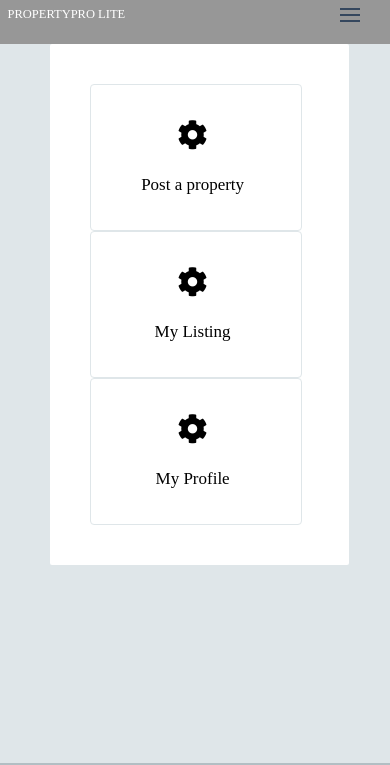
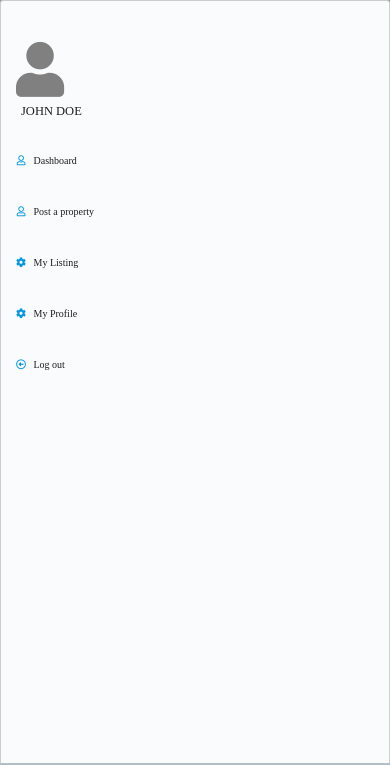
Before and after one commit to okikiola11/PropertyPro, a plain HTML site: page UI/user-dashboard.html in a window 390 px wide. Both pictures are taken after a click on the link 350 px from the left and 14 px from the top of the page. Shown: the top 765 px of the page. Drawn offline with Linux system fonts and the light colour scheme; some icons are missing; a web font is replaced by a local one.

Commit message:
[Feature #166670428] Add the user dashboard features and css file

```diff
--- a/UI/asset/css/user.css
+++ b/UI/asset/css/user.css
@@ -158,6 +158,11 @@ span:after {
     text-transform: uppercase;
 }
 
+.logo span a {
+    text-decoration: none;
+    color: #ffffff;
+}
+
 .main-content {
     padding-top: 44px;
     background: #dfe6e9;
@@ -192,6 +197,11 @@ span:after {
 .container-inner__i {
     padding: 35px 1px;
     text-align: center;
+}
+
+.container-inner__i a {
+    text-decoration: none;
+    color: rgb(30, 30, 30);
 }
 
 .container-inner__i span i {
--- a/UI/asset/js/main.js
+++ b/UI/asset/js/main.js
@@ -0,0 +1,6 @@
+const navTrigger = document.querySelector('.nav-trigger');
+const sideNav = document.querySelector('.side-nav');
+
+navTrigger.addEventListener('click', () => {
+    sideNav.classList.toggle('visible');
+});
--- a/UI/user-dashboard.html
+++ b/UI/user-dashboard.html
@@ -18,7 +18,7 @@
     <header>
         <div class="logo" id="logo">
             <i class="fa fa-tachometer"></i>
-            <span>PropertyPro Lite</span>
+            <span><a href="index.html">PropertyPro Lite</a></span>
         </div>
 
         <!-- <div class="logo--b">
@@ -79,20 +79,26 @@
             <div class="container">
                 <div class="container-inner">
                     <div class="container-inner__i">
+                        <a href="post-a-property.html">
                             <span><i class="fas fa-cog"></i></span>
                             <div class="fas-txt">Post a property</div>
+                        </a>
                     </div>
                 </div>
                 <div class="container-inner">
                     <div class="container-inner__i">
+                        <a href="my-listing.html">
                             <span><i class="fas fa-cog"></i></span>
                             <div class="fas-txt">My Listing</div>
+                        </a>
                     </div>
                 </div>
                 <div class="container-inner">
                     <div class="container-inner__i">
+                        <a href="my-profile.html">
                             <span><i class="fas fa-cog"></i></span>
                             <div class="fas-txt">My Profile</div>
+                        </a>
                     </div>
                 </div>
             </div>
```
Lines whose indentation alone changed are shown as unchanged.
